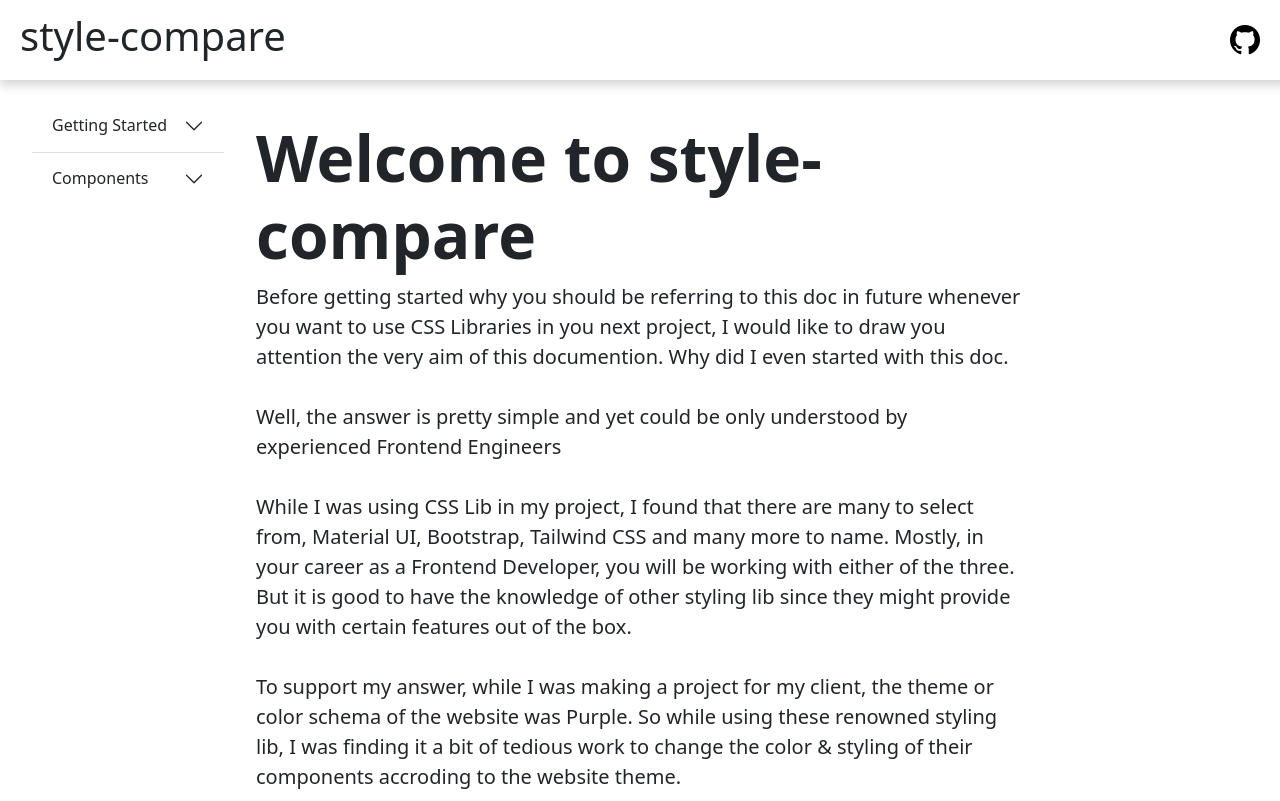
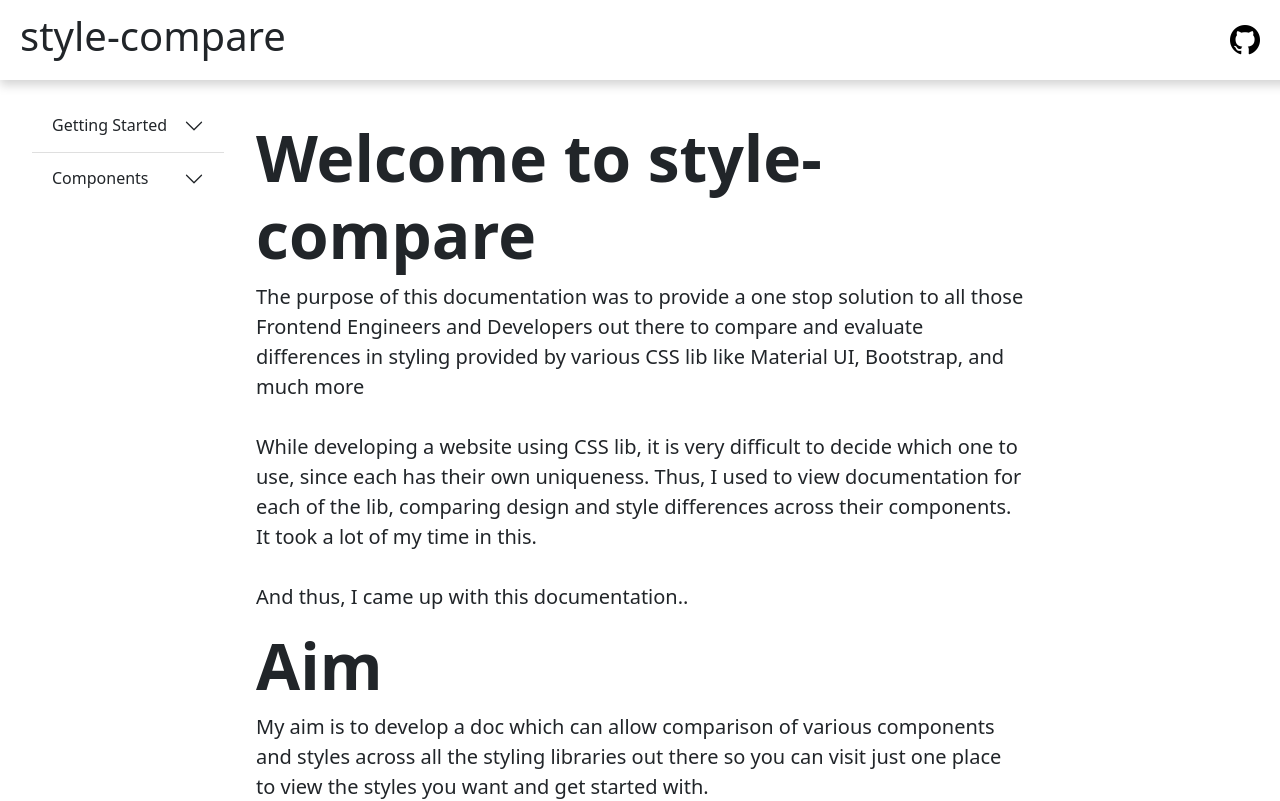
Before and after one commit to goyal-Dushi/style-compare, a React (Create React App) app: page / in a window 1280 px wide. Shown: the top 801 px of the page. Built offline with nearby package versions, Linux system fonts and the light colour scheme.

Commit message:
updated homepage content

```diff
--- a/src/pages/Home.js
+++ b/src/pages/Home.js
@@ -4,39 +4,21 @@ export default function Home() {
       <h1 className={"display-3 fw-bold"}> {"Welcome to style-compare"} </h1>
       <p className={"fs-5"}>
         {
-          "Before getting started why you should be referring to this doc in future whenever you want to use CSS Libraries in you next project, I would like to draw you attention the very aim of this documention. Why did I even started with this doc."
+          "The purpose of this documentation was to provide a one stop solution to all those Frontend Engineers and Developers out there to compare and evaluate differences in styling provided by various CSS lib like Material UI, Bootstrap, and much more"
         }
         <br />
         <br />
         {
-          "Well, the answer is pretty simple and yet could be only understood by experienced Frontend Engineers"
+          "While developing a website using CSS lib, it is very difficult to decide which one to use, since each has their own uniqueness. Thus, I used to view documentation for each of the lib, comparing design and style differences across their components. It took a lot of my time in this."
         }
         <br />
         <br />
-        {
-          "While I was using CSS Lib in my project, I found that there are many to select from, Material UI, Bootstrap, Tailwind CSS and many more to name. Mostly, in your career as a Frontend Developer, you will be working with either of the three. But it is good to have the knowledge of other styling lib since they might provide you with certain features out of the box."
-        }
-        <br />
-        <br />
-        {
-          "To support my answer, while I was making a project for my client, the theme or color schema of the website was Purple. So while using these renowned styling lib, I was finding it a bit of tedious work to change the color & styling of their components accroding to the website theme."
-        }
-        <br />
-        <br />
-        {
-          "It was only later I found GrapeUI , a styling lib for React which actually provides you styles in Grape/Purple colors out of the box. Although there were all types of components in it, but still, it had the basic components which were frequently used in a Website."
-        }
-        <br />
-        <br />
-        {
-          "Thus there might be other lib out there which could provide you with certain color, styling and features out of the box that might reduce you time of development and you can use them to reach you development goals."
-        }
-        <br />
+        {"And thus, I came up with this documentation.."}
       </p>
       <h3 className={"display-3 fw-bold"}> {"Aim"} </h3>
       <p className={"fs-5"}>
         {
-          "Thus, my aim is to develop a doc which can allow comparison of various components and styles across all the styling libraries out there so you can visit just one place to view the styles you want and get started with it."
+          "My aim is to develop a doc which can allow comparison of various components and styles across all the styling libraries out there so you can visit just one place to view the styles you want and get started with."
         }
       </p>
     </div>
```
